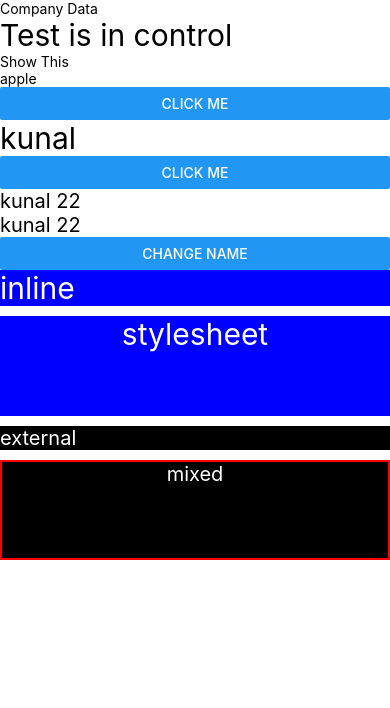
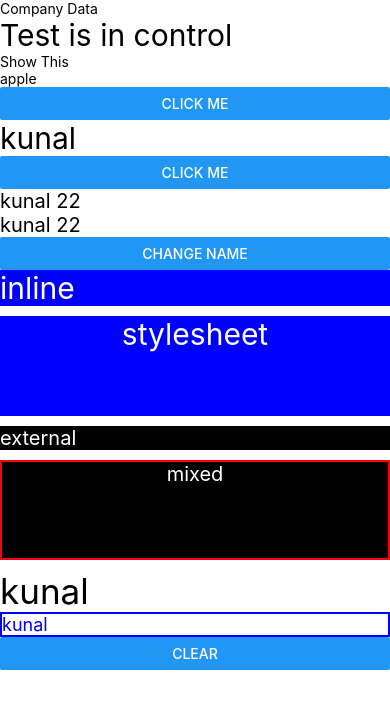
Before and after one commit to Khannakunal32/react-native, a React Native app in the folder AwesomeProject3/: screen / in a window 390 px wide. Shown: the top 708 px of the page. Built offline with nearby package versions, Linux system fonts and the light colour scheme.

Commit message:
added input box handelr

```diff
--- a/AwesomeProject3/App.tsx
+++ b/AwesomeProject3/App.tsx
@@ -17,6 +17,7 @@ import {
 import CompanyData from './components/CompanyData';
 import Parent from './components/PassingProps';
 import StylingComponent from './components/Styling';
+import InputBox from './components/InputBox';
 
 const style = StyleSheet.create({
   text: {
@@ -68,6 +69,7 @@ function App(): JSX.Element {
         <Button title="Click Me" onPress={stateHandler} />
         <Parent />
         <StylingComponent />
+        <InputBox />
       </ScrollView>
     </SafeAreaView>
   );
--- /dev/null
+++ b/AwesomeProject3/components/InputBox.tsx
@@ -0,0 +1,31 @@
+import {View, Text, TextInput, StyleSheet, Button} from 'react-native';
+import React, {useState} from 'react';
+
+const InputBox = () => {
+  const [name, setName] = useState('kunal');
+  function changeHandler(val: any): void {
+    setName(val);
+  }
+  return (
+    <View>
+      <Text style={{fontSize: 35}}>{name}</Text>
+      <TextInput
+        style={style.input}
+        value={name}
+        onChangeText={changeHandler}
+      />
+      <Button title="clear" onPress={() => setName('')} />
+    </View>
+  );
+};
+
+const style = StyleSheet.create({
+  input: {
+    fontSize: 18,
+    color: 'blue',
+    borderColor: 'blue',
+    borderWidth: 2,
+  },
+});
+
+export default InputBox;
```
Also changed, not shown: 29 other files (tests, documents, lock files or other folders).
